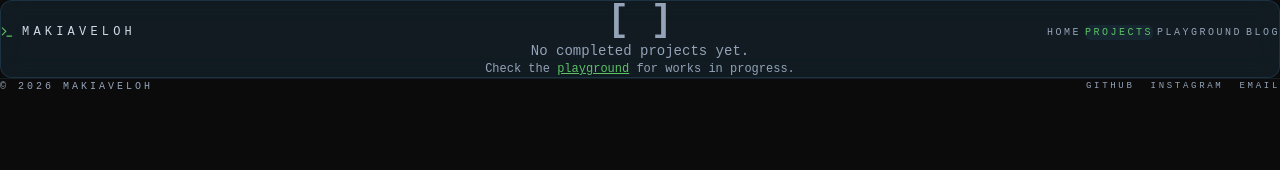
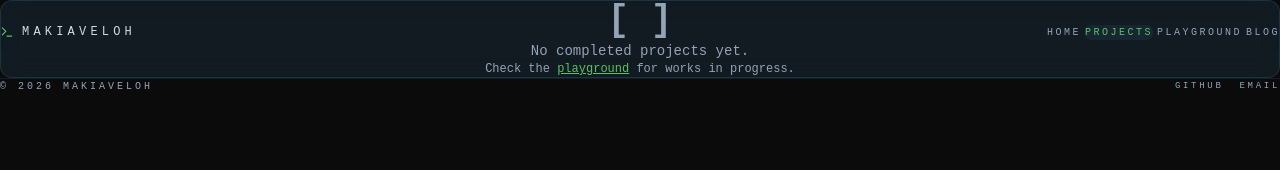
Before and after one commit to rotsen93/makiaveloh, a React (Vite) app: page /projects in a window 1280 px wide. Shown: the top 170 px of the page. Built offline with nearby package versions, Linux system fonts and the light colour scheme.

Commit message:
feat: update footer to consume site config

```diff
--- a/src/components/layout/Footer.tsx
+++ b/src/components/layout/Footer.tsx
@@ -1,28 +1,38 @@
+import config from '../../lib/config'
+
+const SOCIAL_LABELS: Record<string, string> = {
+  github: 'GitHub',
+  instagram: 'Instagram',
+  email: 'Email',
+}
+
 export function Footer() {
+  const socials = Object.entries(config.socials).filter(
+    ([, value]) => value,
+  )
+
   return (
     <footer className="border-t border-surface/40 mt-16">
       <div className="max-w-7xl mx-auto px-4 sm:px-6 lg:px-8 py-8">
         <div className="flex flex-col md:flex-row items-center justify-between gap-4">
           <p className="text-[10px] tracking-[0.3em] uppercase text-text-muted font-mono">
-            &copy; {new Date().getFullYear()} MAKIAVELOH
+            &copy; {new Date().getFullYear()} {config.name}
           </p>
+          {socials.length > 0 && (
             <div className="flex items-center gap-4">
-            {[
-              { label: 'GitHub', href: 'https://github.com/makiaveloh' },
-              { label: 'Instagram', href: 'https://instagram.com/makiaveloh' },
-              { label: 'Email', href: 'mailto:hello@makiaveloh.com' },
-            ].map((link) => (
+              {socials.map(([key, href]) => (
                 <a
-                key={link.label}
-                href={link.href}
+                  key={key}
+                  href={href}
                   target="_blank"
                   rel="noopener noreferrer"
                   className="text-[9px] tracking-[0.3em] uppercase text-text-muted hover:text-accent transition-colors font-mono"
                 >
-                {link.label}
+                  {SOCIAL_LABELS[key] ?? key}
                 </a>
               ))}
             </div>
+          )}
         </div>
       </div>
     </footer>
```
Lines whose indentation alone changed are shown as unchanged.
